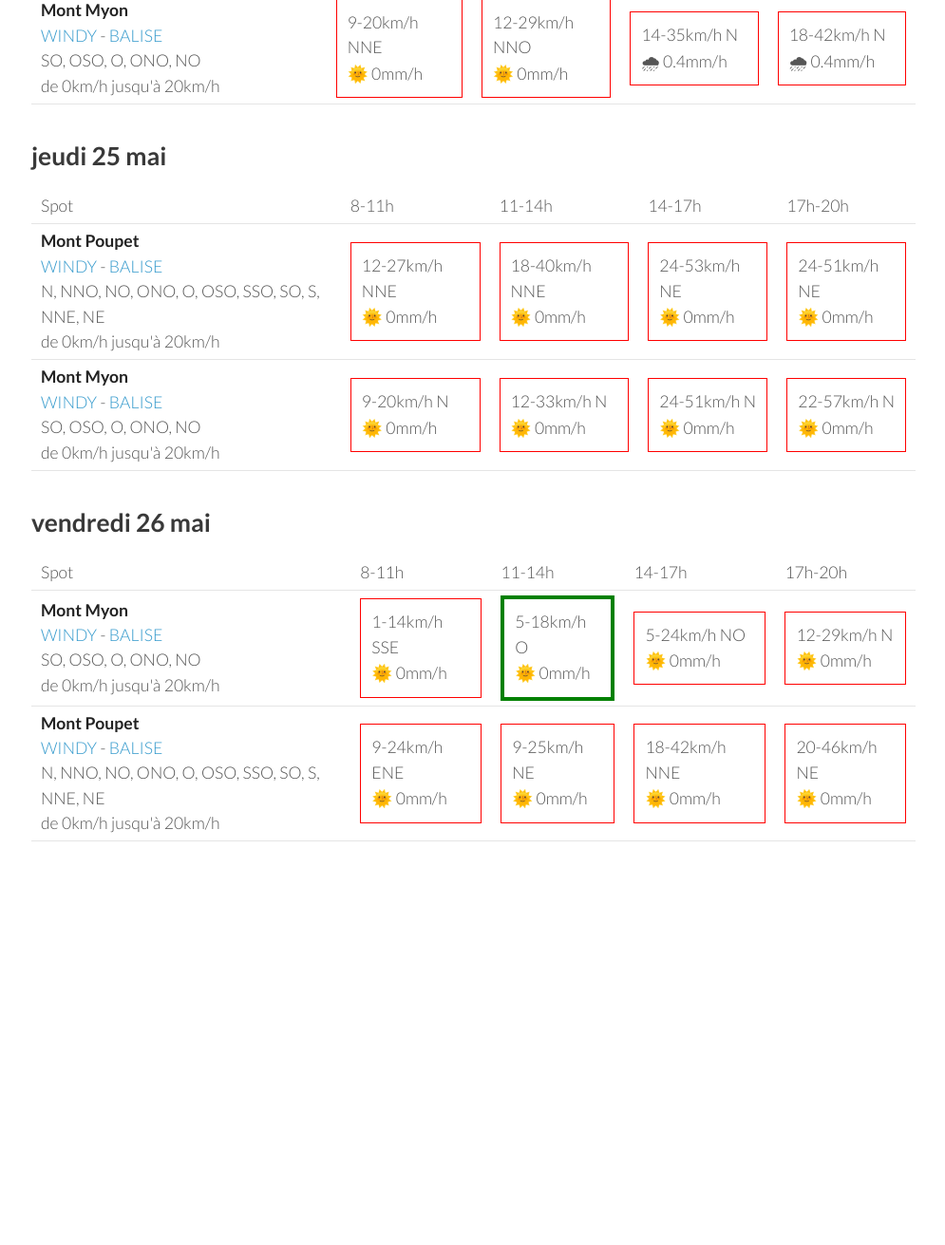
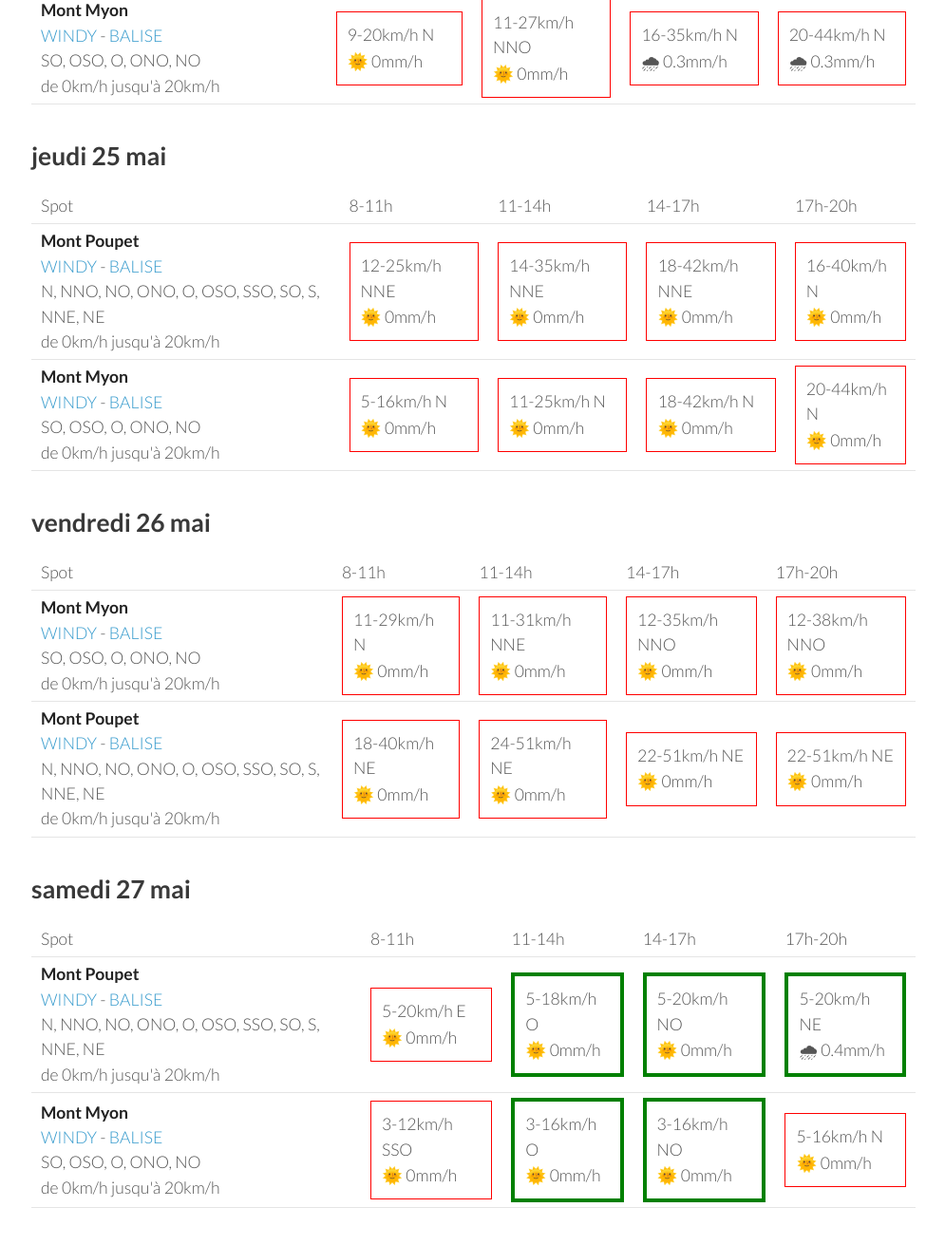
Before and after one commit to parapente-dans-le-nord/parapente-dans-le-nord.github.io, a Jekyll site: the page built from jura.markdown, in a window 1280 px wide and 1400 px high, scrolled down 1293 px. Shown: the top 1311 px of the window at 95% size, without its empty margins (25-1020 px from the left). Built offline with Jekyll 4.4.1, drawn with Linux system fonts in a browser that asks for light colours; before the commit the page ends 2307 px from its top, so only the background shows below that; some of the changed text lies outside the part shown.

Commit message:
update index.markdown

```diff
--- a/jura.markdown
+++ b/jura.markdown
@@ -96,20 +96,20 @@ page mise à jour le lundi 22 mai 06:20
 <tr>
         <td><strong>Mont Poupet</strong><br><a href="https://windy.com/46.970/5.876?46.541,5.876,8">WINDY</a> - <span class=""><a href="http://www.balisemeteo.com/balise.php?idBalise=92">BALISE</a> </span><br> <span class="vent-favorable">N, NNO, NO, ONO, O, OSO, SSO, SO, S, NNE, NE</span><br><span class="force-vent">de 0km/h jusqu'à 20km/h</span> </td>
 
-            <td><div class="not-flyable"><p>11-25km/h NNE</p><p>🌞 0mm/h</p></div></td>
-            <td><div class="not-flyable"><p>14-35km/h NNE</p><p>🌞 0mm/h</p></div></td>
-            <td><div class="not-flyable"><p>18-42km/h NNE</p><p>🌧 0.2mm/h</p></div></td>
-            <td><div class="not-flyable"><p>18-44km/h NNE</p><p>🌞 0mm/h</p></div></td>
+            <td><div class="not-flyable"><p>12-29km/h NNE</p><p>🌞 0mm/h</p></div></td>
+            <td><div class="not-flyable"><p>12-31km/h NNE</p><p>🌞 0mm/h</p></div></td>
+            <td><div class="not-flyable"><p>20-44km/h NNE</p><p>🌞 0mm/h</p></div></td>
+            <td><div class="not-flyable"><p>18-46km/h NNE</p><p>🌞 0mm/h</p></div></td>
 
 
     </tr>
 <tr>
         <td><strong>Mont Myon</strong><br><a href="https://windy.com/46.331/5.397?45.898,5.394,8,m:eWoagj8">WINDY</a> - <span class=""><a href="http://www.balisemeteo.com/balise.php?idBalise=70">BALISE</a> </span><br> <span class="vent-favorable">SO, OSO, O, ONO, NO</span><br><span class="force-vent">de 0km/h jusqu'à 20km/h</span> </td>
 
-            <td><div class="not-flyable"><p>9-20km/h NNE</p><p>🌞 0mm/h</p></div></td>
-            <td><div class="not-flyable"><p>12-29km/h NNO</p><p>🌞 0mm/h</p></div></td>
-            <td><div class="not-flyable"><p>14-35km/h N</p><p>🌧 0.4mm/h</p></div></td>
-            <td><div class="not-flyable"><p>18-42km/h N</p><p>🌧 0.4mm/h</p></div></td>
+            <td><div class="not-flyable"><p>9-20km/h N</p><p>🌞 0mm/h</p></div></td>
+            <td><div class="not-flyable"><p>11-27km/h NNO</p><p>🌞 0mm/h</p></div></td>
+            <td><div class="not-flyable"><p>16-35km/h N</p><p>🌧 0.3mm/h</p></div></td>
+            <td><div class="not-flyable"><p>20-44km/h N</p><p>🌧 0.3mm/h</p></div></td>
 
 
     </tr>
@@ -132,20 +132,20 @@ page mise à jour le lundi 22 mai 06:20
 <tr>
         <td><strong>Mont Poupet</strong><br><a href="https://windy.com/46.970/5.876?46.541,5.876,8">WINDY</a> - <span class=""><a href="http://www.balisemeteo.com/balise.php?idBalise=92">BALISE</a> </span><br> <span class="vent-favorable">N, NNO, NO, ONO, O, OSO, SSO, SO, S, NNE, NE</span><br><span class="force-vent">de 0km/h jusqu'à 20km/h</span> </td>
 
-            <td><div class="not-flyable"><p>12-27km/h NNE</p><p>🌞 0mm/h</p></div></td>
-            <td><div class="not-flyable"><p>18-40km/h NNE</p><p>🌞 0mm/h</p></div></td>
-            <td><div class="not-flyable"><p>24-53km/h NE</p><p>🌞 0mm/h</p></div></td>
-            <td><div class="not-flyable"><p>24-51km/h NE</p><p>🌞 0mm/h</p></div></td>
+            <td><div class="not-flyable"><p>12-25km/h NNE</p><p>🌞 0mm/h</p></div></td>
+            <td><div class="not-flyable"><p>14-35km/h NNE</p><p>🌞 0mm/h</p></div></td>
+            <td><div class="not-flyable"><p>18-42km/h NNE</p><p>🌞 0mm/h</p></div></td>
+            <td><div class="not-flyable"><p>16-40km/h N</p><p>🌞 0mm/h</p></div></td>
 
 
     </tr>
 <tr>
         <td><strong>Mont Myon</strong><br><a href="https://windy.com/46.331/5.397?45.898,5.394,8,m:eWoagj8">WINDY</a> - <span class=""><a href="http://www.balisemeteo.com/balise.php?idBalise=70">BALISE</a> </span><br> <span class="vent-favorable">SO, OSO, O, ONO, NO</span><br><span class="force-vent">de 0km/h jusqu'à 20km/h</span> </td>
 
-            <td><div class="not-flyable"><p>9-20km/h N</p><p>🌞 0mm/h</p></div></td>
-            <td><div class="not-flyable"><p>12-33km/h N</p><p>🌞 0mm/h</p></div></td>
-            <td><div class="not-flyable"><p>24-51km/h N</p><p>🌞 0mm/h</p></div></td>
-            <td><div class="not-flyable"><p>22-57km/h N</p><p>🌞 0mm/h</p></div></td>
+            <td><div class="not-flyable"><p>5-16km/h N</p><p>🌞 0mm/h</p></div></td>
+            <td><div class="not-flyable"><p>11-25km/h N</p><p>🌞 0mm/h</p></div></td>
+            <td><div class="not-flyable"><p>18-42km/h N</p><p>🌞 0mm/h</p></div></td>
+            <td><div class="not-flyable"><p>20-44km/h N</p><p>🌞 0mm/h</p></div></td>
 
 
     </tr>
@@ -168,20 +168,20 @@ page mise à jour le lundi 22 mai 06:20
 <tr>
         <td><strong>Mont Myon</strong><br><a href="https://windy.com/46.331/5.397?45.898,5.394,8,m:eWoagj8">WINDY</a> - <span class=""><a href="http://www.balisemeteo.com/balise.php?idBalise=70">BALISE</a> </span><br> <span class="vent-favorable">SO, OSO, O, ONO, NO</span><br><span class="force-vent">de 0km/h jusqu'à 20km/h</span> </td>
 
-            <td><div class="not-flyable"><p>1-14km/h SSE</p><p>🌞 0mm/h</p></div></td>
-            <td><div class="flyable"><p>5-18km/h O</p><p>🌞 0mm/h</p></div></td>
-            <td><div class="not-flyable"><p>5-24km/h NO</p><p>🌞 0mm/h</p></div></td>
-            <td><div class="not-flyable"><p>12-29km/h N</p><p>🌞 0mm/h</p></div></td>
+            <td><div class="not-flyable"><p>11-29km/h N</p><p>🌞 0mm/h</p></div></td>
+            <td><div class="not-flyable"><p>11-31km/h NNE</p><p>🌞 0mm/h</p></div></td>
+            <td><div class="not-flyable"><p>12-35km/h NNO</p><p>🌞 0mm/h</p></div></td>
+            <td><div class="not-flyable"><p>12-38km/h NNO</p><p>🌞 0mm/h</p></div></td>
 
 
     </tr>
 <tr>
         <td><strong>Mont Poupet</strong><br><a href="https://windy.com/46.970/5.876?46.541,5.876,8">WINDY</a> - <span class=""><a href="http://www.balisemeteo.com/balise.php?idBalise=92">BALISE</a> </span><br> <span class="vent-favorable">N, NNO, NO, ONO, O, OSO, SSO, SO, S, NNE, NE</span><br><span class="force-vent">de 0km/h jusqu'à 20km/h</span> </td>
 
-            <td><div class="not-flyable"><p>9-24km/h ENE</p><p>🌞 0mm/h</p></div></td>
-            <td><div class="not-flyable"><p>9-25km/h NE</p><p>🌞 0mm/h</p></div></td>
-            <td><div class="not-flyable"><p>18-42km/h NNE</p><p>🌞 0mm/h</p></div></td>
-            <td><div class="not-flyable"><p>20-46km/h NE</p><p>🌞 0mm/h</p></div></td>
+            <td><div class="not-flyable"><p>18-40km/h NE</p><p>🌞 0mm/h</p></div></td>
+            <td><div class="not-flyable"><p>24-51km/h NE</p><p>🌞 0mm/h</p></div></td>
+            <td><div class="not-flyable"><p>22-51km/h NE</p><p>🌞 0mm/h</p></div></td>
+            <td><div class="not-flyable"><p>22-51km/h NE</p><p>🌞 0mm/h</p></div></td>
 
 
     </tr>
@@ -189,3 +189,39 @@ page mise à jour le lundi 22 mai 06:20
 </tbody>
 </table>
 {:/}
+## samedi 27 mai
+
+{::nomarkdown}
+<table>
+  <tbody>
+    <tr>
+      <td>Spot</td>
+      <td>8-11h</td>
+      <td>11-14h</td>
+      <td>14-17h</td>
+      <td>17h-20h</td>
+    </tr>
+<tr>
+        <td><strong>Mont Poupet</strong><br><a href="https://windy.com/46.970/5.876?46.541,5.876,8">WINDY</a> - <span class=""><a href="http://www.balisemeteo.com/balise.php?idBalise=92">BALISE</a> </span><br> <span class="vent-favorable">N, NNO, NO, ONO, O, OSO, SSO, SO, S, NNE, NE</span><br><span class="force-vent">de 0km/h jusqu'à 20km/h</span> </td>
+
+            <td><div class="not-flyable"><p>5-20km/h E</p><p>🌞 0mm/h</p></div></td>
+            <td><div class="flyable"><p>5-18km/h O</p><p>🌞 0mm/h</p></div></td>
+            <td><div class="flyable"><p>5-20km/h NO</p><p>🌞 0mm/h</p></div></td>
+            <td><div class="flyable"><p>5-20km/h NE</p><p>🌧 0.4mm/h</p></div></td>
+
+
+    </tr>
+<tr>
+        <td><strong>Mont Myon</strong><br><a href="https://windy.com/46.331/5.397?45.898,5.394,8,m:eWoagj8">WINDY</a> - <span class=""><a href="http://www.balisemeteo.com/balise.php?idBalise=70">BALISE</a> </span><br> <span class="vent-favorable">SO, OSO, O, ONO, NO</span><br><span class="force-vent">de 0km/h jusqu'à 20km/h</span> </td>
+
+            <td><div class="not-flyable"><p>3-12km/h SSO</p><p>🌞 0mm/h</p></div></td>
+            <td><div class="flyable"><p>3-16km/h O</p><p>🌞 0mm/h</p></div></td>
+            <td><div class="flyable"><p>3-16km/h NO</p><p>🌞 0mm/h</p></div></td>
+            <td><div class="not-flyable"><p>5-16km/h N</p><p>🌞 0mm/h</p></div></td>
+
+
+    </tr>
+
+</tbody>
+</table>
+{:/}
```
Also changed, not shown: other parts of jura.markdown (+1 -1 lines).
